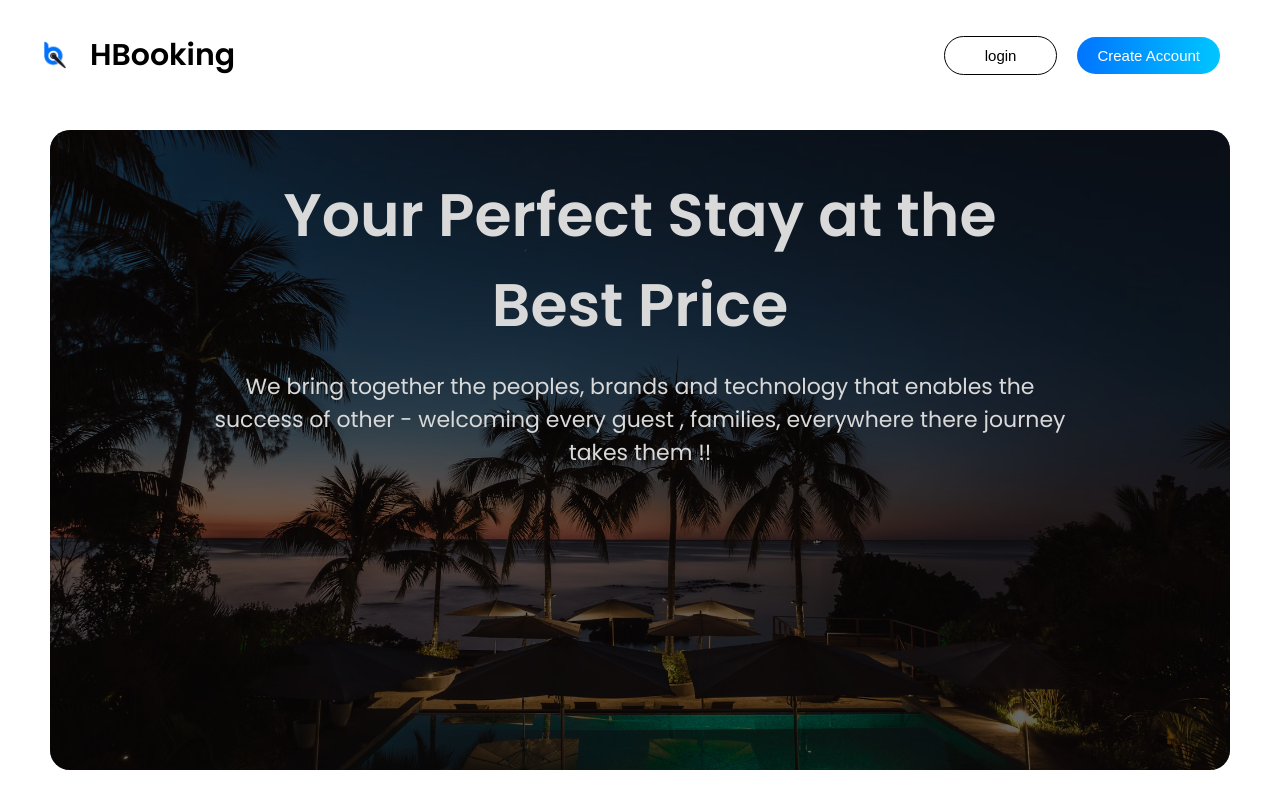
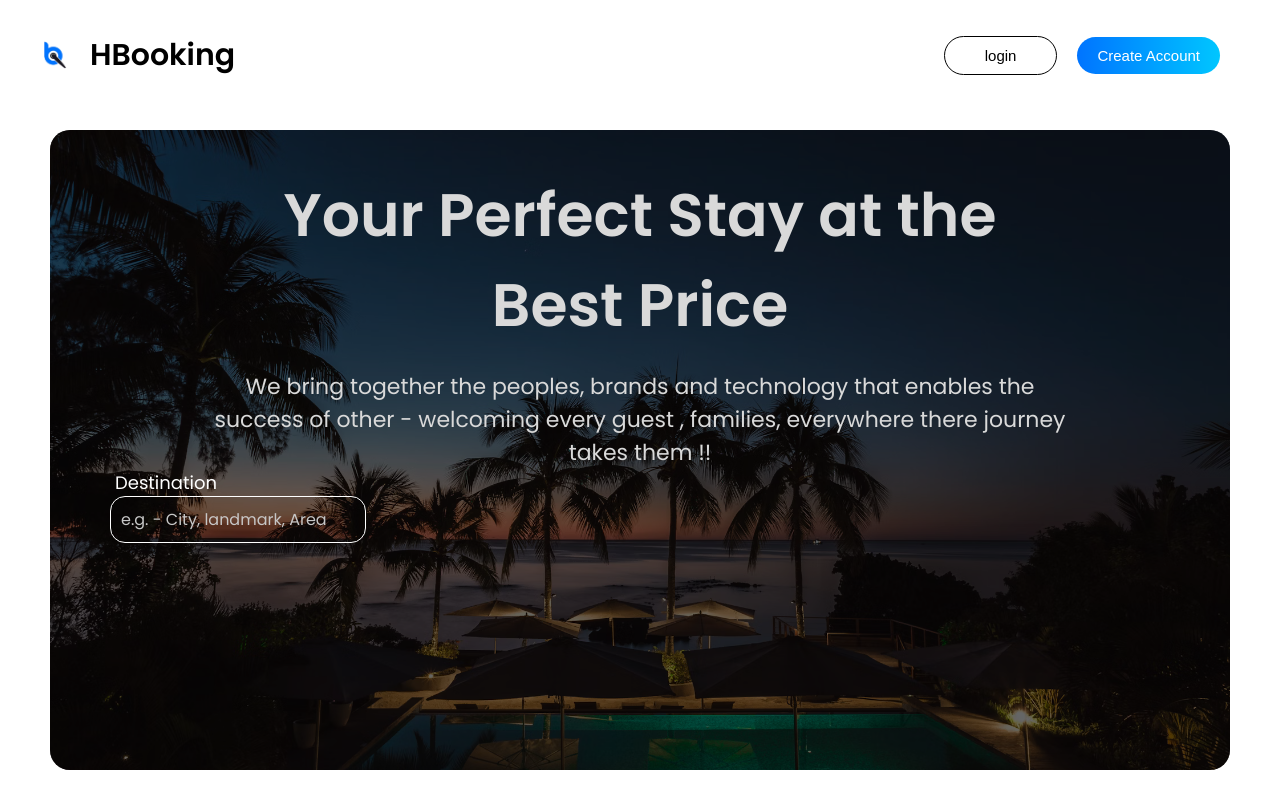
Before and after one commit to lakshya001-AI/Hotel_Booking_SkillsAcademy, a React (Vite) app in the folder Frontend/: page / in a window 1280 px wide. Built offline with nearby package versions, Linux system fonts and the light colour scheme.

Commit message:
commit changes

```diff
--- a/Frontend/src/App.module.css
+++ b/Frontend/src/App.module.css
@@ -131,3 +131,40 @@ html, body{
     color: rgb(217, 217, 217);
     margin-top: 20px;
 }
+
+.bookingInfoInputDiv{
+    width: 100%;
+    height: 100%;
+    display: flex;
+    flex-direction: row;
+}
+
+.destinationInputFieldDiv{
+    display: flex;
+    align-items: start;
+    flex-direction: column;
+    justify-content: start;
+    margin-left: 40px;
+}
+
+.destinationInputFieldDiv p{
+    margin-left: 5px;
+    font-size: 18px;
+}
+
+.destinationInputField{
+    padding: 10px;
+    width: 20vmax;
+    font-size: 16px;
+    border-radius: 15px;
+    border: solid 1px white;
+    background-color: transparent;
+    outline: 0;
+    color: white;
+    font-family: "Poppins", sans-serif;
+}
+
+.destinationInputField::placeholder{
+    color: rgb(199, 199, 199);
+    font-family: "Poppins", sans-serif;
+}
--- a/Frontend/src/Components/mainPage.jsx
+++ b/Frontend/src/Components/mainPage.jsx
@@ -24,9 +24,24 @@ export default function MainPage() {
         <div className={Style.bookingInfoDivMain}>
           <div className={Style.bookingInfoDiv}>
             <div className={Style.overlay}>
-              <p className={Style.bookingParaIntro}>Your Perfect Stay at the Best Price</p>
-              <p className={Style.bookingParaIntro1}>We bring together the peoples, brands and technology that enables the success of other - welcoming every guest , families, everywhere there journey takes them !!</p>
-
+              <p className={Style.bookingParaIntro}>
+                Your Perfect Stay at the Best Price
+              </p>
+              <p className={Style.bookingParaIntro1}>
+                We bring together the peoples, brands and technology that
+                enables the success of other - welcoming every guest , families,
+                everywhere there journey takes them !!
+              </p>
+              <div className={Style.bookingInfoInputDiv}>
+                <div className={Style.destinationInputFieldDiv}>
+                  <p>Destination</p>
+                  <input
+                    type="text"
+                    placeholder="e.g. - City, landmark, Area"
+                    className={Style.destinationInputField}
+                  />
+                </div>
+              </div>
             </div>
           </div>
         </div>
```
Also changed, not shown: 1 other file (tests, documents, lock files or other folders).
